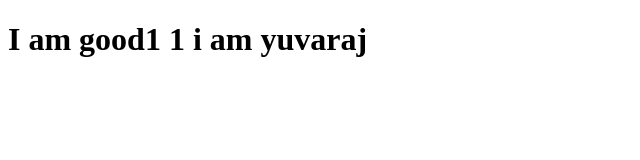
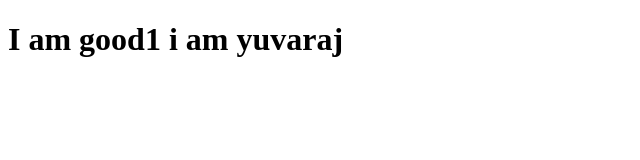
Before and after one commit to Yuvarajpa/github-booking-testing, a plain HTML site: page index.html in a window 1280 px wide. Shown: the whole page, without its empty margins (0-640 px from the left). Drawn offline with Linux system fonts and the light colour scheme.

Commit message:
initial commit

```diff
--- a/index.html
+++ b/index.html
@@ -4,7 +4,7 @@
 </head>
 <body>
   <h1>
-        I am good1 1
+        I am good1
         i am yuvaraj
     </h1>
 </body>
```
